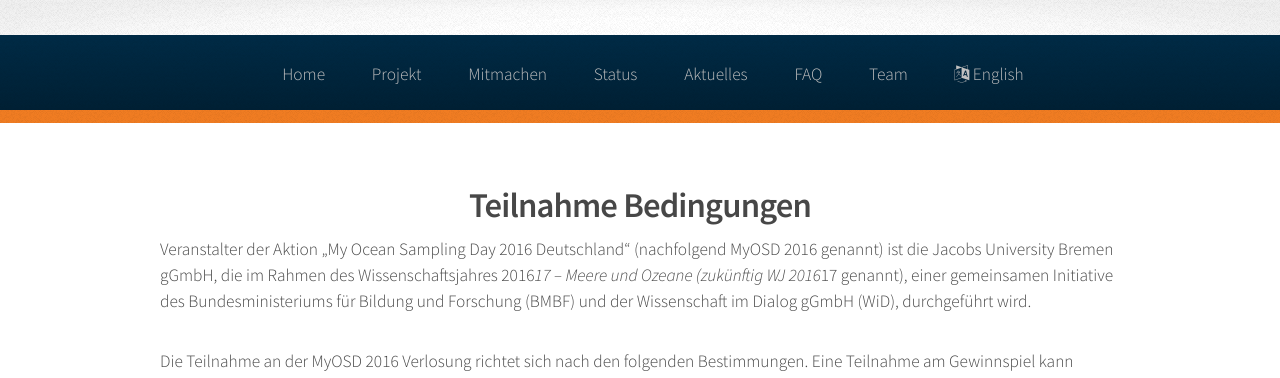
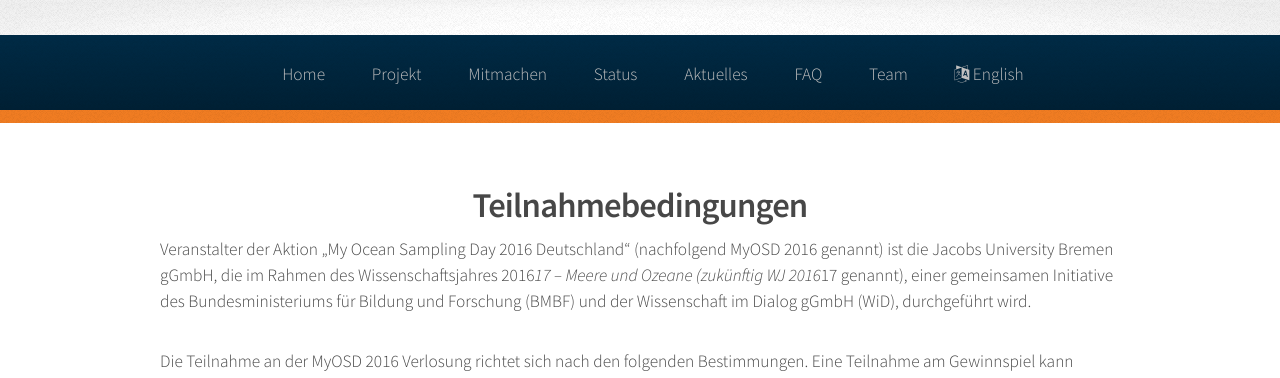
Before and after one commit to myosd/myosd.github.io, a Jekyll site: the page built from teilnahme-bedingungen/index.md, in a window 1280 px wide and 900 px high. Shown: the top 378 px of the window. Built offline with Jekyll 4.4.1, drawn with Linux system fonts in a browser that asks for light colours.

Commit message:
Updated index.md

```diff
--- a/teilnahme-bedingungen/index.md
+++ b/teilnahme-bedingungen/index.md
@@ -1,5 +1,5 @@
 ---
-title: Teilnahme Bedingungen
+title: Teilnahmebedingungen
 layout: page
 published: true
 ---
```
